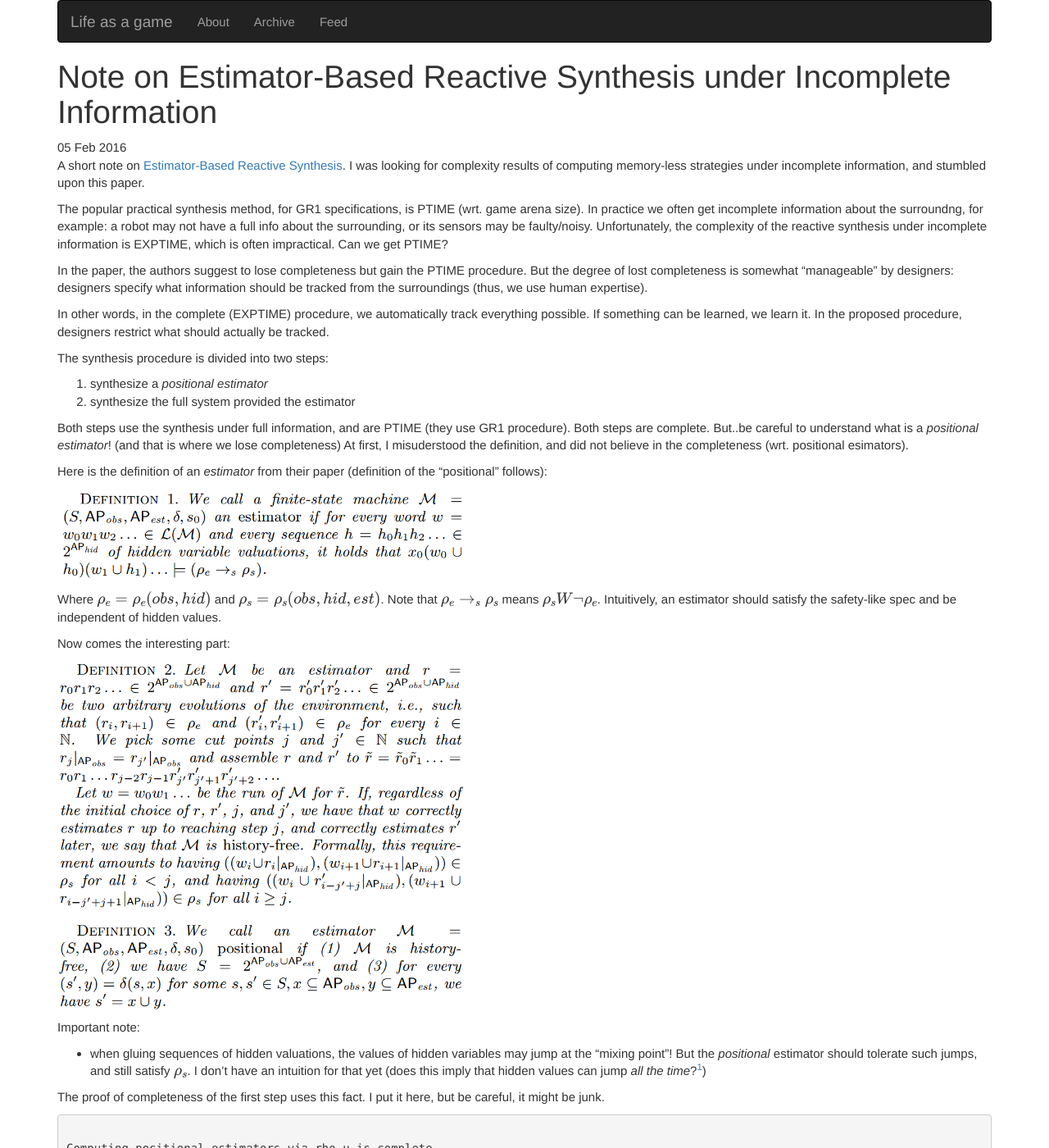
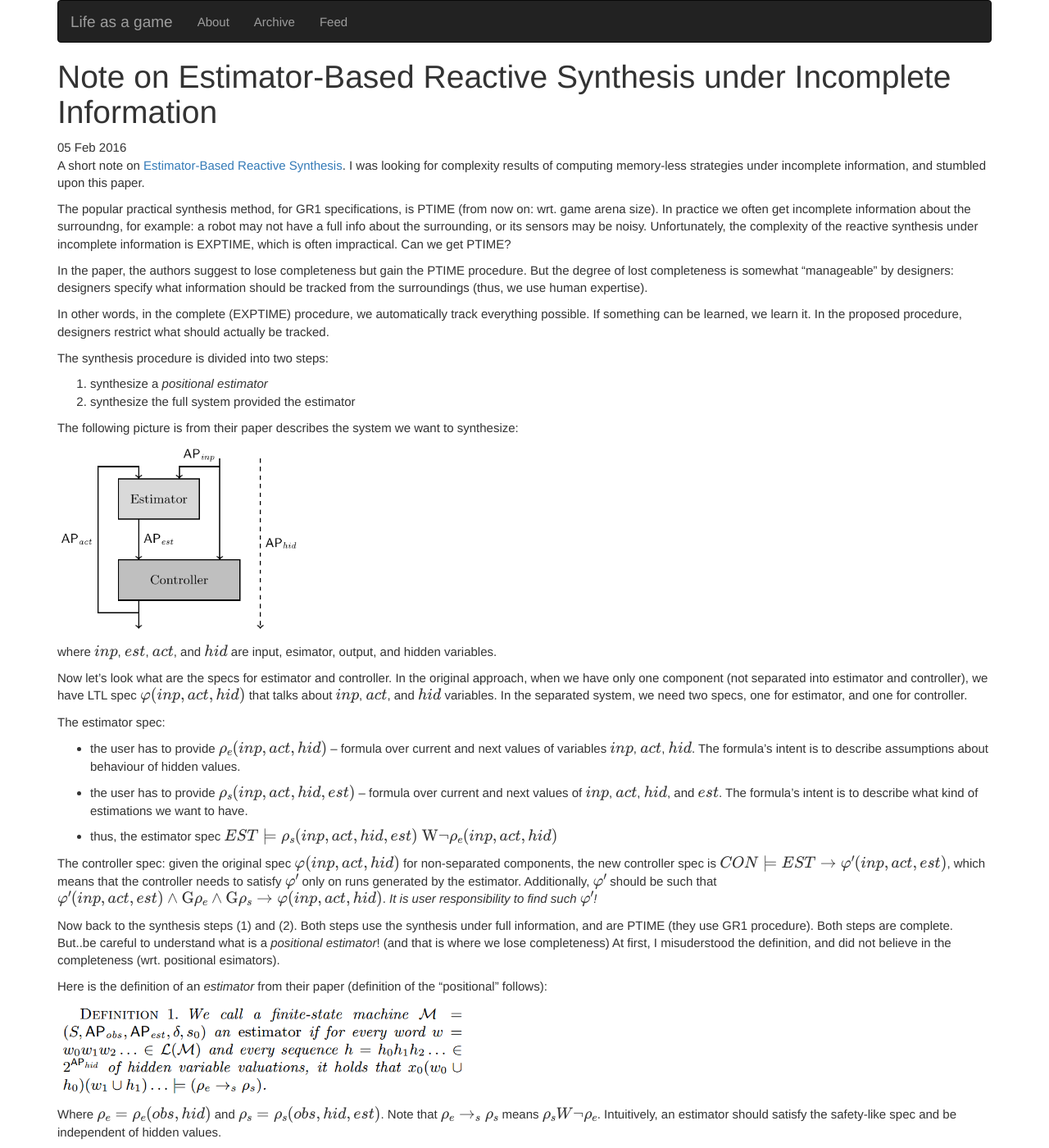
Before and after one commit to 5nizza/5nizza.github.io, a Jekyll site: the page built from _posts/2016-02-05-note-on-estimator-based-reactive-partial-info-synthesis.md, in a window 1280 px wide and 1400 px high. Shown: the whole window at 82% size. Built offline with Jekyll 4.4.1, drawn with Linux system fonts in a browser that asks for light colours; nearby versions of some CDN libraries; formulas are drawn with MathJax 3; comment, search, counter and statistics services are not loaded.

Commit message:
updates to note-on-estimator

```diff
--- a/_posts/2016-02-05-note-on-estimator-based-reactive-partial-info-synthesis.md
+++ b/_posts/2016-02-05-note-on-estimator-based-reactive-partial-info-synthesis.md
@@ -8,11 +8,11 @@ I was looking for complexity results of computing memory-less strategies
 under incomplete information, and stumbled upon this paper.
 
 The popular practical synthesis method, for GR1 specifications,
-is PTIME (wrt. game arena size).
+is PTIME (from now on: wrt. game arena size).
 In practice we often get incomplete information about the surroundng,
 for example:
 a robot may not have a full info about the surrounding,
-or its sensors may be faulty/noisy.
+or its sensors may be noisy.
 Unfortunately, the complexity of the reactive synthesis under incomplete information
 is EXPTIME, which is often impractical.
 Can we get PTIME?
@@ -31,6 +31,42 @@ The synthesis procedure is divided into two steps:
 1. synthesize a _positional estimator_
 2. synthesize the full system provided the estimator
 
+The following picture is from their paper describes the system we want to synthesize:
+
+<img src="{{ site.url }}/assets/estimator-synthesis-overview.png" width="300px"/>
+
+where $inp$, $est$, $act$, and $hid$ are input, esimator, output, and hidden variables.
+
+Now let's look what are the specs for estimator and controller.
+In the original approach, when we have only one component
+(not separated into estimator and controller),
+we have LTL spec $\varphi(inp, act, hid)$ that talks about $inp$, $act$, and $hid$
+variables.
+In the separated system, we need two specs, one for estimator, and one for controller.
+
+The estimator spec:
+
+- the user has to provide $\rho_e(inp, act, hid)$ -- formula over
+  current and next values of variables $inp$, $act$, $hid$.
+  The formula's intent is to describe assumptions about behaviour of hidden values.
+
+- the user has to provide $\rho_s(inp, act, hid, est)$ -- formula over
+  current and next values of $inp$, $act$, $hid$, and $est$.
+  The formula's intent is to describe what kind of estimations we want to have.
+
+- thus, the estimator spec
+  $EST \models \rho_s(inp,act,hid,est) \ \text{W} \neg \rho_e(inp,act,hid)$
+
+The controller spec:
+given the original spec $\varphi(inp, act, hid)$ for non-separated components,
+the new controller spec is $CON \models EST \rightarrow \varphi'(inp, act, est)$,
+which means that the controller needs to satisfy $\varphi'$ only on runs generated
+by the estimator.
+Additionally, $\varphi'$ should be such that
+$\varphi'(inp, act, est) \land \text{G}\rho_e \land \text{G}\rho_s \rightarrow \varphi(inp, act, hid)$.
+_It is user responsibility to find such $\varphi'$!_
+
+Now back to the synthesis steps (1) and (2).
 Both steps use the synthesis under full information, and are PTIME
 (they use GR1 procedure).
 Both steps are complete.
@@ -123,7 +159,7 @@ Proof Footnotes:
 <<
 ~~~
 
-### Footnotes:
+### Footnotes
 
 [^2]: no, hidden values cannot jump _all_ the time, only once.
     By "jump" I mean that around the gluing point env might violate $\rho_e$.
```
Also changed, not shown: assets/estimator-synthesis-overview.png (added).
